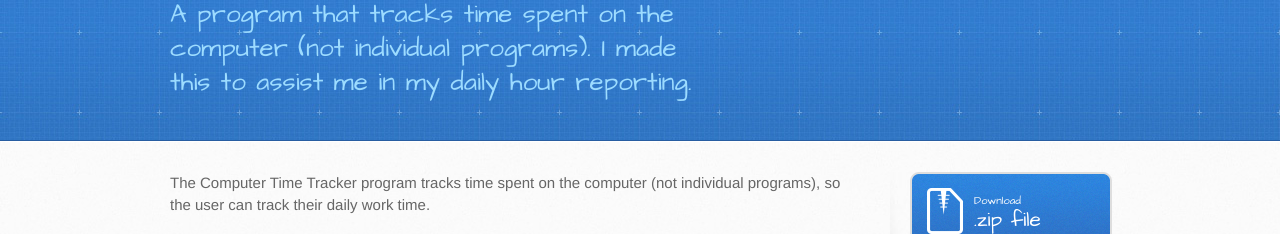
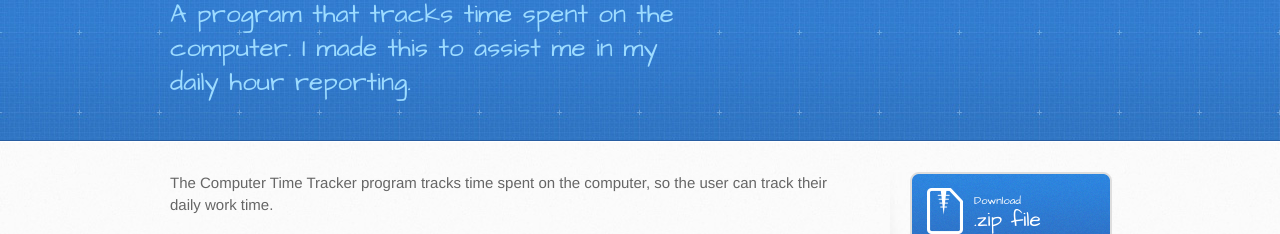
Before and after one commit to peruukki/ComputerTimeTracker, a plain HTML site: page index.html in a window 1280 px wide. Shown: the part 128-362 px from the top of the page. Drawn offline with Linux system fonts and the light colour scheme; grey boxes are pictures that could not be loaded.

Commit message:
Shortened the program description a bit.

```diff
--- a/index.html
+++ b/index.html
@@ -20,7 +20,7 @@
     <header>
       <div class="inner">
         <h1>Computertimetracker</h1>
-        <h2>A program that tracks time spent on the computer (not individual programs). I made this to assist me in my daily hour reporting.</h2>
+        <h2>A program that tracks time spent on the computer. I made this to assist me in my daily hour reporting.</h2>
         <a href="https://github.com/peruukki/ComputerTimeTracker" class="button"><small>View project on</small>GitHub</a>
       </div>
     </header>
@@ -28,7 +28,7 @@
     <div id="content-wrapper">
       <div class="inner clearfix">
         <section id="main-content">
-          <p>The Computer Time Tracker program tracks time spent on the computer (not individual programs), so the user can track their daily work time.</p>
+          <p>The Computer Time Tracker program tracks time spent on the computer, so the user can track their daily work time.</p>
 
 <p><img src="http://peruukki.github.com/ComputerTimeTracker/images/screenshot.png" alt="Screenshot"></p>
 
```
